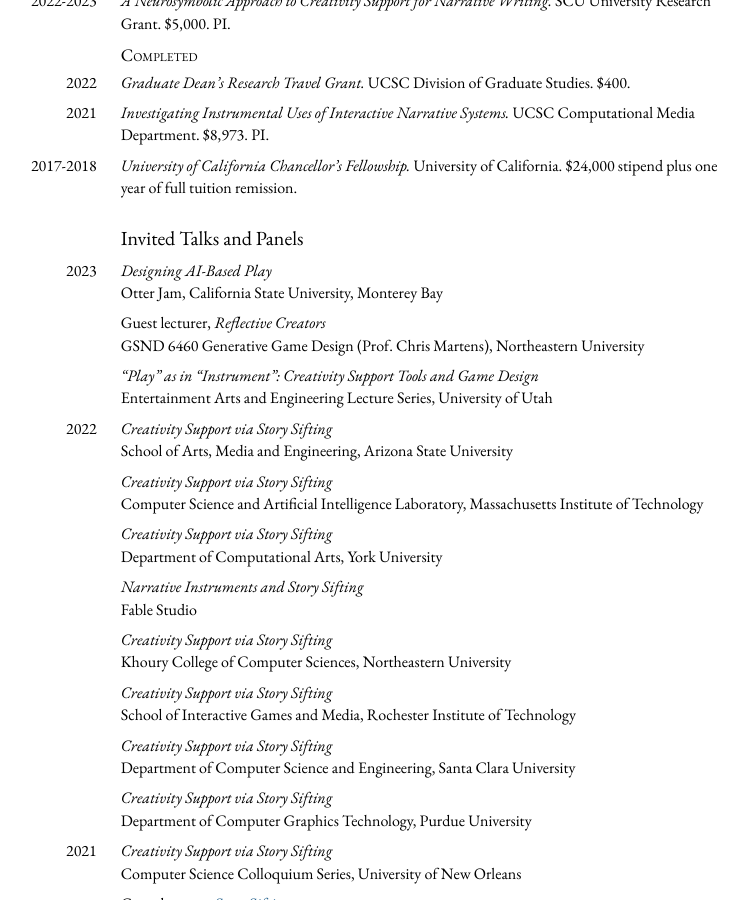
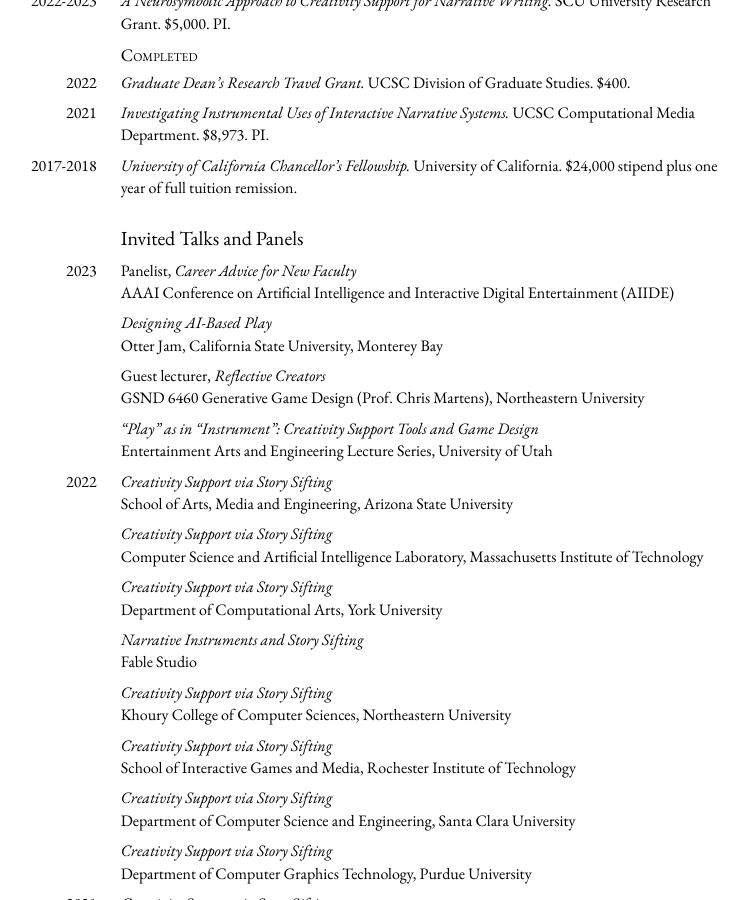
Before and after one commit to mkremins/mkremins.github.io, a Jekyll site: the page built from cv/index.html, in a window 1280 px wide and 900 px high, scrolled down 6158 px. Shown: the whole window, without its empty margins (262-1010 px from the left). Built offline with Jekyll 4.4.1, drawn with Linux system fonts in a browser that asks for light colours.

Commit message:
Add AIIDE panel to talks

```diff
--- a/_data/talks.json
+++ b/_data/talks.json
@@ -1,4 +1,13 @@
 [
+{
+  "title": "Career Advice for New Faculty",
+  "year": "2023",
+  "url": "",
+  "venue": "AIIDE",
+  "venue_long": "AAAI Conference on Artificial Intelligence and Interactive Digital Entertainment (AIIDE)",
+  "note": "invited",
+  "type": "panel"
+},
 {
   "title": "Designing AI-Based Play",
   "year": "2023",
```
